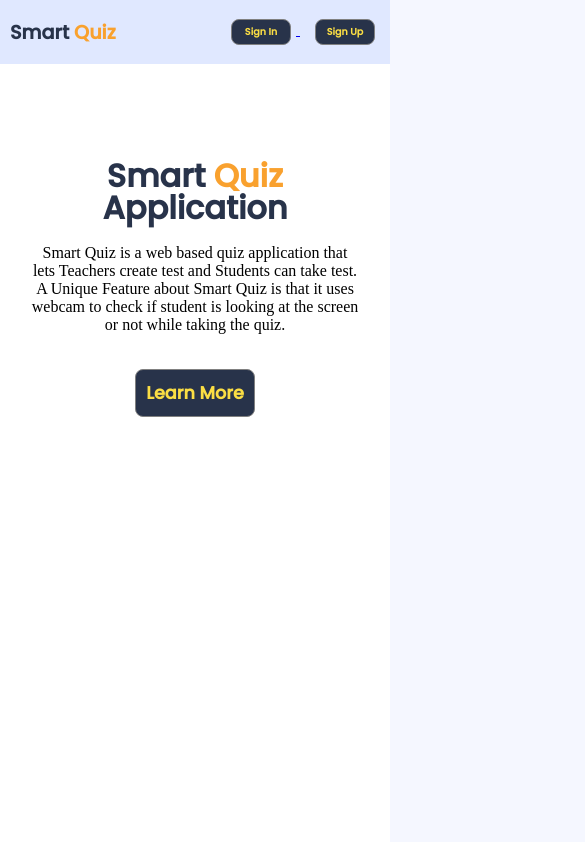
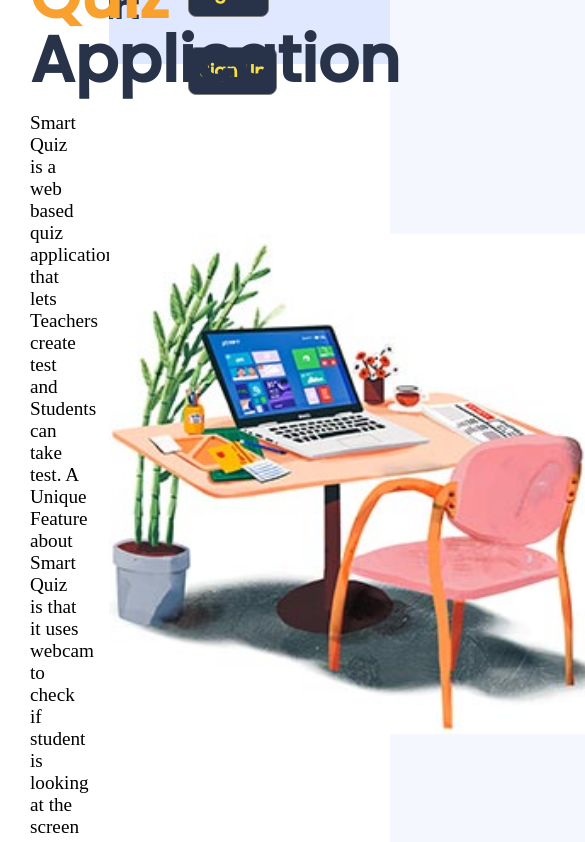
Before and after one commit to arslan-86/Final-Year-Project, a plain HTML site: page index.html in a window 390 px wide. Shown: the top 842 px of the page, 585 px wide, since content can reach past the window. Drawn offline with Linux system fonts and the light colour scheme.

Commit message:
Removed Media Queries

```diff
--- a/index.css
+++ b/index.css
@@ -41,91 +41,3 @@
    width: 500px;
    height: 500px;
 }
-
-@media  screen and (max-width: 1200px){
-   .image-div{
-      display: none;
-   }
-   .container{
-      text-align: center;
-      width: 60%;
-   }
-}
-@media  screen and (max-width: 560px){
-   header {
-      width: 100%;
-      padding: 0 10px;
-      justify-content: space-between;
-   }
-   header > h1{
-      font-size: 1.2rem;
-
-   }
-  .buttons button{
-      font-size: 0.6rem;
-      width: 60px;
-      padding: 5px 5px;
-      margin-right: 5px;
-   }
-   .image-div{
-      display: none;
-   }
-   .container{
-      width:50%;
-      position: absolute;
-      top: 150px;
-   }
-   section{
-      justify-content:center;
-
-   }
-   .container > h1{
-      font-size: 2rem;
-      line-height: 2rem;
-      margin-bottom: 20px;
-   }
-   .container > p{
-      font-size: 1rem;
-      margin-bottom: 20px;
-    }
-
-}
- @media  screen and (max-width: 400px){
-   header {
-      width: 100%;
-      padding: 0 10px;
-      justify-content: space-between;
-   }
-   header > h1{
-      font-size: 1.2rem;
-
-   }
-  .buttons button{
-      font-size: 0.6rem;
-      width: 60px;
-      padding: 5px 5px;
-      margin-right: 5px;
-   }
-   .image-div{
-      display: none;
-   }
-   .container{
-      width:100%;
-      position: absolute;
-      top: 150px;
-   }
-   section{
-      justify-content:flex-start;
-
-   }
-   .container > h1{
-      font-size: 2rem;
-      line-height: 2rem;
-      margin-bottom: 20px;
-   }
-   .container > p{
-      font-size: 1rem;
-      margin-bottom: 20px;
-    }
-
-}
```
